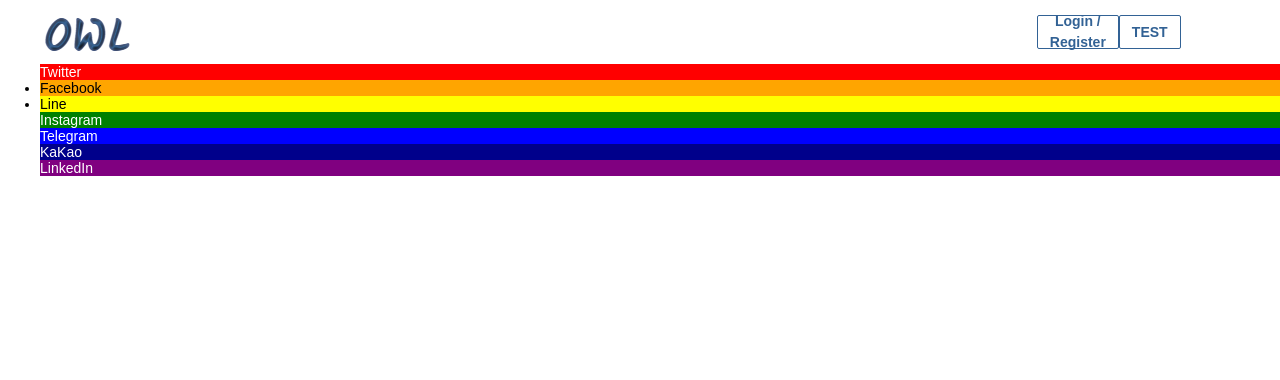
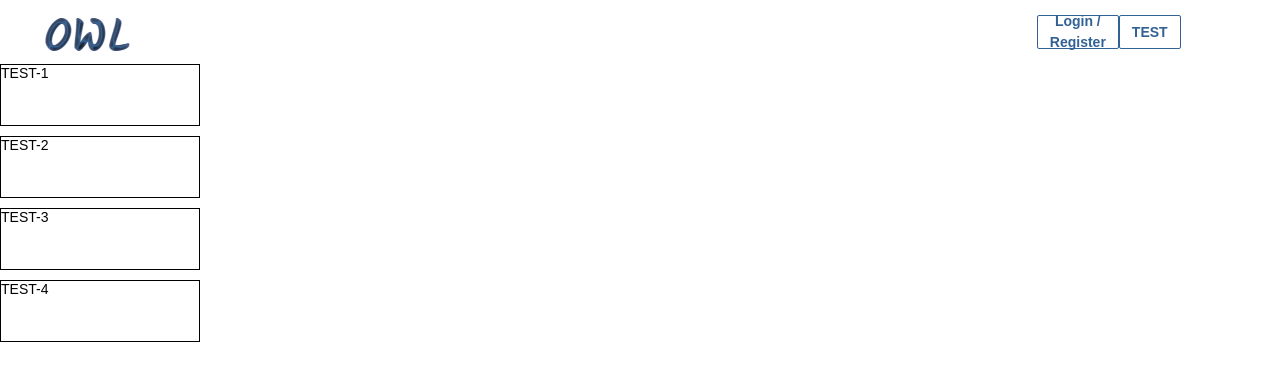
Before and after one commit to hyoungnamoh/react-owl, a Next.js app in the folder front/: page /test in a window 1280 px wide. Shown: the top 380 px of the page. Built offline with nearby package versions, Linux system fonts and the light colour scheme.

Commit message:
중간저장

```diff
--- a/front/pages/test.js
+++ b/front/pages/test.js
@@ -1,70 +1,154 @@
-const _SocialNetworks = [
-  { title: "Twitter", color: "white", backgroundColor: "Red" },
-  { title: "Facebook", color: "black", backgroundColor: "Orange" },
-  { title: "Line", color: "black", backgroundColor: "Yellow" },
-  { title: "Instagram", color: "white", backgroundColor: "Green" },
-  { title: "Telegram", color: "white", backgroundColor: "Blue" },
-  { title: "KaKao", color: "white", backgroundColor: "DarkBlue" },
-  { title: "LinkedIn", color: "white", backgroundColor: "Purple" },
-]
+import styles from '../styles/test.module.scss';
+const data = [
+  {
+    belongTo: 'TO DO',
+    index: 0,
+    content: '1-1 이슈1-1 이슈1-1 이슈1-1 이슈1-1 이슈1-1 이슈1-1 이슈1-1 이슈1-1 이슈1-1 이슈1-1 이슈1-1 이슈1-1 이슈1-1 이슈1-1 이슈1-1 이슈1-1 이슈1-1 이슈1-1 이슈1-1 이슈1-1 이슈1-1 이슈1-1 이슈1-1 이슈1-1 이슈1-1 이슈1-1 이슈1-1 이슈1-1 이슈1-1 이슈1-1 이슈1-1 이슈1-1 이슈1-1 이슈1-1 이슈1-1 이슈1-1 이슈1-1 이슈1-1 이슈1-1 이슈1-1 이슈1-1 이슈1-1 이슈1-1 이슈1-1 이슈',
+    id: 'TEST-1',
+  },
+  {
+    belongTo: 'TO DO',
+    index: 1,
+    content: '1-2 이슈',
+    id: 'TEST-2',
+  },
+  {
+    belongTo: 'TO DO',
+    index: 2,
+    content: '1-3 이슈',
+    id: 'TEST-3',
+  },
+  {
+    belongTo: 'TO DO',
+    index: 3,
+    content: '1-4 이슈',
+    id: 'TEST-4',
+  },
+];
+
+const _initGrabData = {
+  target: null,
+  position: null,
+  move_up: [],
+  move_down: [],
+  updateList: []
+}
 
 const Test = () => {
-  const [lists, setLists] = React.useState(_SocialNetworks);
-  const [grab, setGrab] = React.useState(null)
+  const [lists, setLists] = React.useState(data);
+  const [grab, setGrab] = React.useState(_initGrabData);
+  const [isDrag, setIsDrag] = React.useState(false);
 
-  const _onDragOver = e => {
-    e.preventDefault();
-  }
+  const _onDragOver = e => { e.preventDefault(); }
 
   const _onDragStart = e => {
-    setGrab(e.target);
+    setIsDrag(true);
+    setGrab({
+      ...grab,
+      target: e.target,
+      position: Number(e.target.dataset.position),
+      updateList: [...lists]
+    });
+
     e.target.classList.add("grabbing");
     e.dataTransfer.effectAllowed = "move";
     e.dataTransfer.setData("text/html", e.target);
   }
 
-  const _onDragEnd = e => {
-    e.target.classList.remove("grabbing");
+  const _onDragEnter = e => {
+    let grabPosition = Number(grab.target.dataset.position); // 잡아 놓은 타겟의 위치값
+    let listPosition = grab.position; // updateList에서 선택된 타겟의 위치값
+    let targetPosition = Number(e.target.dataset.position); // 떨구는 곳 타겟의 위치값
 
-    e.dataTransfer.dropEffect = "move";
+    let move_up = [...grab.move_up];
+    let move_down = [...grab.move_down];
+    let data = [...grab.updateList];
+
+
+    if (grabPosition > targetPosition) { //떨구려는 애가 떨궈지려는 애보다 크면 밑으로
+      move_down.includes(targetPosition) ? move_down.filter(e => e === targetPosition) : move_down.push(targetPosition);
+    }
+    if (grabPosition < targetPosition) {
+      move_up.includes(targetPosition) ? move_up.filter(e => e === targetPosition) : move_up.push(targetPosition);
+    }
+    if (grabPosition === targetPosition) {
+      move_up = [];
+      move_down = [];
+    }
+    console.log(move_up, move_down);
+    data[grabPosition] = data.splice(targetPosition, 1, data[grabPosition])[0];
+    // if (listPosition > targetPosition) {
+    //   move_down.includes(targetPosition) ? move_down.pop() : move_down.push(targetPosition);
+    // } else if (listPosition < targetPosition) {
+    //   move_up.includes(targetPosition) ? move_up.pop() : move_up.push(targetPosition);
+    // } else {
+    //   move_down = [];
+    //   move_up = [];
+    // }
+
+    setGrab({
+      ...grab,
+      move_up,
+      move_down,
+      updateList: data,
+      position: targetPosition
+    })
   }
 
-  const _onDrop = e => { // e = 떨군 위치의 element
-    console.log(e.target);
-    let grabPosition = Number(grab.dataset.position);
-    let targetPosition = Number(e.target.dataset.position);
-
-    let _list = [...lists];
-    _list[grabPosition] = _list.splice(targetPosition, 1, _list[grabPosition])[0];
-
-    setLists(_list);
+  const _onDragLeave = e => {
+    if (e.target === grab.target) {
+      e.target.style.visibility = "hidden";
+    }
   }
 
+  const _onDragEnd = e => {
+    setIsDrag(false);
+    e.target.classList.remove("grabbing");
+    e.dataTransfer.dropEffect = "move";
+
+    setLists([...grab.updateList]);
+
+    setGrab({
+      target: null,
+      move_up: [],
+      move_down: [],
+      updateList: []
+    });
+
+    e.target.style.visibility = "visible";
+  }
   return (
-    <div className='App'>
-      <ul className='List'>
-        {
-          lists.map((sns, index) => (
-            <li
+    <div style={{ width: 200, display: 'flex', flexDirection: 'column' }} onDragOver={_onDragOver} >
+      {
+        lists.map((issue, index) => {
+          let classNames = ""
+          grab.move_up.includes(index) && (classNames = styles.move_up)
+          grab.move_down.includes(index) && (classNames = styles.move_down)
+          return (
+            <div
               key={index}
               data-position={index}
               onDragOver={_onDragOver}
               onDragStart={_onDragStart}
               onDragEnd={_onDragEnd}
-              onDrop={_onDrop}
+              onDragEnter={_onDragEnter}
+              onDragLeave={_onDragLeave}
               draggable
+              className={`${classNames} ${isDrag ? styles.issue : null}`}
               style={{
-                backgroundColor: sns.backgroundColor,
-                color: sns.color,
-                fontSize: "bold"
+                borderWidth: 1,
+                borderColor: 'black',
+                borderStyle: 'solid',
+                height: 60,
+                marginBottom: 10,
               }}
             >
-              {sns.title}
-            </li>
-          ))
-        }
-      </ul>
-    </div>
+              {issue.id}
+            </div>
+          )
+        })
+      }
+    </div >
   )
 }
 
--- a/front/styles/test.module.scss
+++ b/front/styles/test.module.scss
@@ -14,7 +14,7 @@
   height: 100vh;
   left: 0;
   top: 10;
-  background-color: #EEEEEE;
+  background-color: #eeeeee;
   border-right: 1px dotted;
 }
 
@@ -22,14 +22,14 @@
   display: inline-block;
   margin: 0;
   padding: 0;
-  background-color: #E0E0E0;
-  width:100%;
+  background-color: #e0e0e0;
+  width: 100%;
 }
 
 .taskheader {
   display: inline-block;
   background-color: skyblue;
-  width:100%;
+  width: 100%;
 }
 
 .droppable {
@@ -38,7 +38,7 @@
   height: 100vh;
   right: 0;
   top: 10;
-  background-color: #9E9E9E;
+  background-color: #9e9e9e;
   border-left: 1px dotted;
 }
 
@@ -49,3 +49,20 @@
   margin: 5px auto;
   line-height: 5em;
 }
+
+.issue {
+  cursor: grab;
+  transition: transform 200ms ease 0s;
+}
+.grabbing {
+  cursor: grabbing;
+}
+
+.move_up {
+  background-color: yellowgreen;
+  transform: translate(0, -60px);
+}
+
+.move_down {
+  transform: translate(0, 60px);
+}
```
